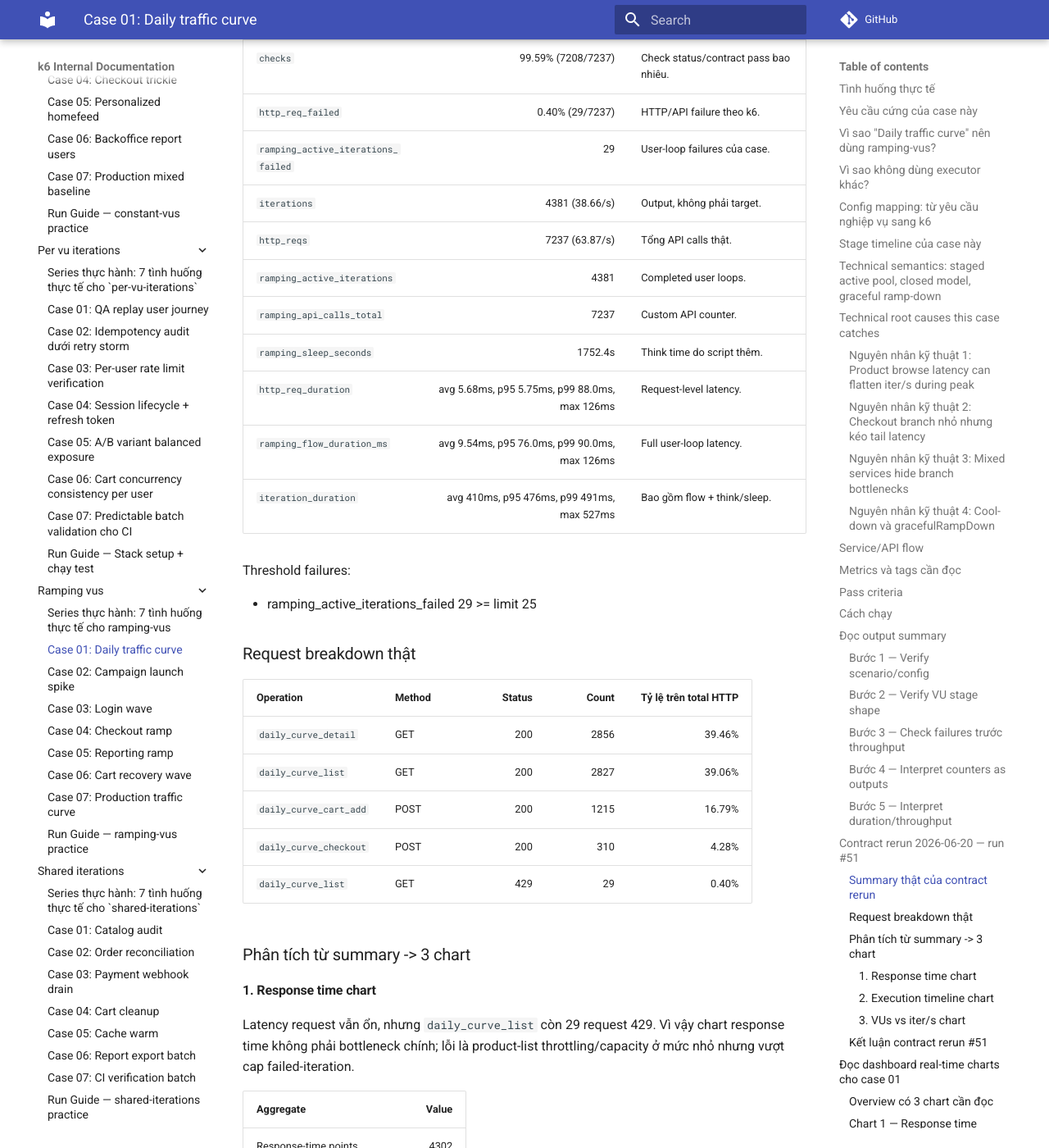
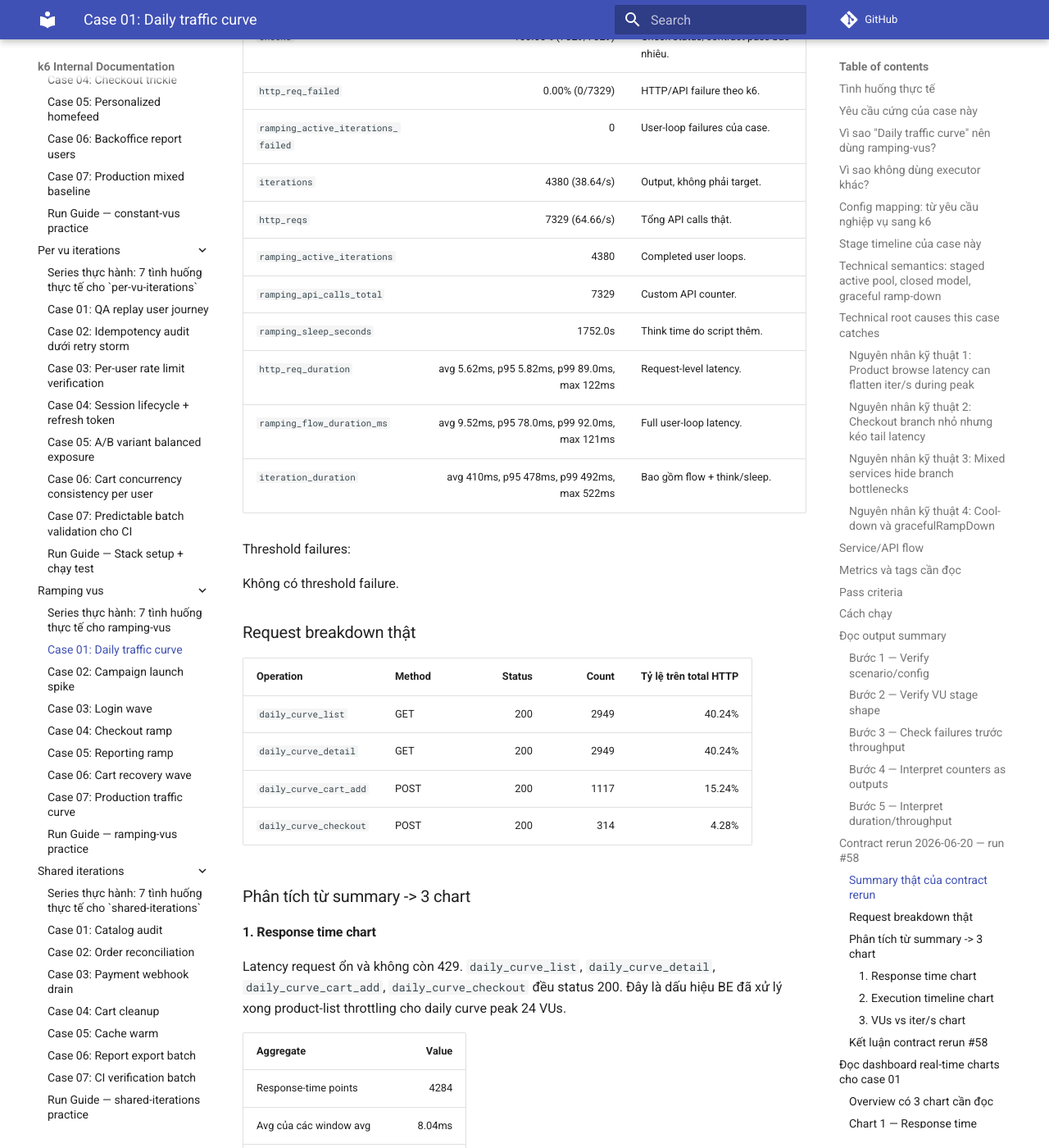
Before and after one commit to meomew-auto/markdown, an MkDocs documentation site: the page built from docs/practice/ramping-vus/01_daily-traffic-curve.md, in a window 1280 px wide and 1400 px high, scrolled down 9532 px. Shown: the whole window at 82% size. Built offline with MkDocs 1.6.1 and Material for MkDocs 9.7.7, drawn with Linux system fonts in a browser that asks for light colours; comment, search, counter and statistics services are not loaded; some of the changed text lies outside the part shown.

Commit message:
Update docs

````diff
--- a/docs/practice/ramping-vus/01_daily-traffic-curve.md
+++ b/docs/practice/ramping-vus/01_daily-traffic-curve.md
@@ -337,9 +337,9 @@ Case-specific notes:
 - Nếu iter/s flatten ở peak, đọc `ramping_flow_duration_ms` và operation p95.
 
 <!-- REAL_RUN_START -->
-## Contract rerun 2026-06-20 — run #51
+## Contract rerun 2026-06-20 — run #58
 
-Run này ép đúng contract/tải đã ghi trong tài liệu, kể cả khi backend script default hiện tại đã đổi nhẹ hơn.
+Run này ép đúng contract/tải đã ghi trong tài liệu, sau lần BE fix mới nhất.
 
 ```text
 BASE_URL=http://localhost:80
@@ -355,9 +355,9 @@ RV_01_SLEEP_SECONDS=0.4
 | Item | Value |
 | --- | --- |
 | Script | `rv-01-daily-traffic-curve.js` |
-| Run ID | `51` |
-| Exit code | `99` |
-| Verdict | **FAIL** — Không đạt theo contract gốc |
+| Run ID | `58` |
+| Exit code | `0` |
+| Verdict | **PASS** — Đạt theo contract gốc |
 | Summary final pushed | true |
 | Finish status | 200 |
 | Expected VU shape | `2 -> 8 -> 24 -> 12 -> 2` |
@@ -367,76 +367,75 @@ RV_01_SLEEP_SECONDS=0.4
 
 | Metric | Value | Cách đọc |
 | --- | ---: | --- |
-| `checks` | 99.59% (7208/7237) | Check status/contract pass bao nhiêu. |
-| `http_req_failed` | 0.40% (29/7237) | HTTP/API failure theo k6. |
-| `ramping_active_iterations_failed` | 29 | User-loop failures của case. |
-| `iterations` | 4381 (38.66/s) | Output, không phải target. |
-| `http_reqs` | 7237 (63.87/s) | Tổng API calls thật. |
-| `ramping_active_iterations` | 4381 | Completed user loops. |
-| `ramping_api_calls_total` | 7237 | Custom API counter. |
-| `ramping_sleep_seconds` | 1752.4s | Think time do script thêm. |
-| `http_req_duration` | avg 5.68ms, p95 5.75ms, p99 88.0ms, max 126ms | Request-level latency. |
-| `ramping_flow_duration_ms` | avg 9.54ms, p95 76.0ms, p99 90.0ms, max 126ms | Full user-loop latency. |
-| `iteration_duration` | avg 410ms, p95 476ms, p99 491ms, max 527ms | Bao gồm flow + think/sleep. |
+| `checks` | 100.00% (7329/7329) | Check status/contract pass bao nhiêu. |
+| `http_req_failed` | 0.00% (0/7329) | HTTP/API failure theo k6. |
+| `ramping_active_iterations_failed` | 0 | User-loop failures của case. |
+| `iterations` | 4380 (38.64/s) | Output, không phải target. |
+| `http_reqs` | 7329 (64.66/s) | Tổng API calls thật. |
+| `ramping_active_iterations` | 4380 | Completed user loops. |
+| `ramping_api_calls_total` | 7329 | Custom API counter. |
+| `ramping_sleep_seconds` | 1752.0s | Think time do script thêm. |
+| `http_req_duration` | avg 5.62ms, p95 5.82ms, p99 89.0ms, max 122ms | Request-level latency. |
+| `ramping_flow_duration_ms` | avg 9.52ms, p95 78.0ms, p99 92.0ms, max 121ms | Full user-loop latency. |
+| `iteration_duration` | avg 410ms, p95 478ms, p99 492ms, max 522ms | Bao gồm flow + think/sleep. |
 
 Threshold failures:
 
-- ramping_active_iterations_failed 29 >= limit 25
+Không có threshold failure.
 
 ### Request breakdown thật
 
 | Operation | Method | Status | Count | Tỷ lệ trên total HTTP |
 | --- | --- | ---: | ---: | ---: |
-| `daily_curve_detail` | GET | 200 | 2856 | 39.46% |
-| `daily_curve_list` | GET | 200 | 2827 | 39.06% |
-| `daily_curve_cart_add` | POST | 200 | 1215 | 16.79% |
-| `daily_curve_checkout` | POST | 200 | 310 | 4.28% |
-| `daily_curve_list` | GET | 429 | 29 | 0.40% |
+| `daily_curve_list` | GET | 200 | 2949 | 40.24% |
+| `daily_curve_detail` | GET | 200 | 2949 | 40.24% |
+| `daily_curve_cart_add` | POST | 200 | 1117 | 15.24% |
+| `daily_curve_checkout` | POST | 200 | 314 | 4.28% |
 
 ### Phân tích từ summary -> 3 chart
 
 #### 1. Response time chart
 
-Latency request vẫn ổn, nhưng `daily_curve_list` còn 29 request 429. Vì vậy chart response time không phải bottleneck chính; lỗi là product-list throttling/capacity ở mức nhỏ nhưng vượt cap failed-iteration.
+Latency request ổn và không còn 429. `daily_curve_list`, `daily_curve_detail`, `daily_curve_cart_add`, `daily_curve_checkout` đều status 200. Đây là dấu hiệu BE đã xử lý xong product-list throttling cho daily curve peak 24 VUs.
 
 | Aggregate | Value |
 | --- | ---: |
-| Response-time points | 4302 |
-| Avg của các window avg | 7.99ms |
-| Max window p95 | 126ms |
-| Max window p99 | 126ms |
-| Max request window | 126ms |
-| Windows p95 > 100ms | 5 |
+| Response-time points | 4284 |
+| Avg của các window avg | 8.04ms |
+| Max window p95 | 122ms |
+| Max window p99 | 122ms |
+| Max request window | 122ms |
+| Windows p95 > 100ms | 9 |
 | Windows p95 > 500ms | 0 |
 
 #### 2. Execution timeline chart
 
-Execution timeline cho thấy tổng failed iterations = 29, đúng bằng số `daily_curve_list` 429. `checks` và `http_req_failed` vẫn pass, nhưng custom failed-iteration cap `count<25` fail.
+Execution timeline không còn failed iterations. Tổng request breakdown chỉ có status 200, nên lỗi 29 failed loops ở run #51 đã hết.
 
 | Aggregate | Value |
 | --- | ---: |
-| Sum `iterations` buckets | 4381 |
-| Sum `http_reqs` buckets | 7237 |
-| Peak iter/s bucket | 61 |
-| Peak http_req/s bucket | 104 |
-| Failed-iteration points | 15 |
-| Sum failed iterations | 29 |
-| Peak failed-iteration bucket | 4 |
+| Sum `iterations` buckets | 4380 |
+| Sum `http_reqs` buckets | 7329 |
+| Peak iter/s bucket | 64 |
+| Peak http_req/s bucket | 113 |
+| Failed-iteration points | 0 |
+| Sum failed iterations | 0 |
+| Peak failed-iteration bucket | 0 |
 
 #### 3. VUs vs iter/s chart
 
-VU shape đạt peak 24 đúng contract. Nghĩa là test đã bơm đúng active-user curve; backend/product-list vẫn còn leak 429 khi chạy đúng contract 2 -> 8 -> 24 -> 12 -> 2.
+VU shape đạt peak 24 đúng contract `2 -> 8 -> 24 -> 12 -> 2`. Peak/plateau chạy đúng active-user curve và thresholds đều pass.
 
 | Aggregate | Value |
 | --- | ---: |
 | VU sample points | 113 |
 | VUs min/max series | 2 / 24 |
-| Avg VUs series | 15.87 |
-| Peak iter/s bucket | 61 |
+| Avg VUs series | 15.86 |
+| Peak iter/s bucket | 64 |
 
-### Kết luận contract rerun #51
+### Kết luận contract rerun #58
 
-Chưa OK hoàn toàn theo contract gốc. Case 01 gần pass, nhưng vẫn fail vì `ramping_active_iterations_failed=29` vượt cap 25. Cần BE giảm 429 của `daily_curve_list` thêm ít nhất xuống <25 failed loops, tốt nhất về 0.
+OK theo contract gốc. Case 01 đã pass sau fix mới nhất.
 <!-- REAL_RUN_END -->
 
 ## Đọc dashboard real-time charts cho case 01
````
Also changed, not shown: docs/practice/ramping-vus/00_overview.md (+9 -10 lines), docs/practice/ramping-vus/02_campaign-launch-spike.md (+40 -43 lines), docs/practice/ramping-vus/RUN_GUIDE.md (+7 -22 lines).
